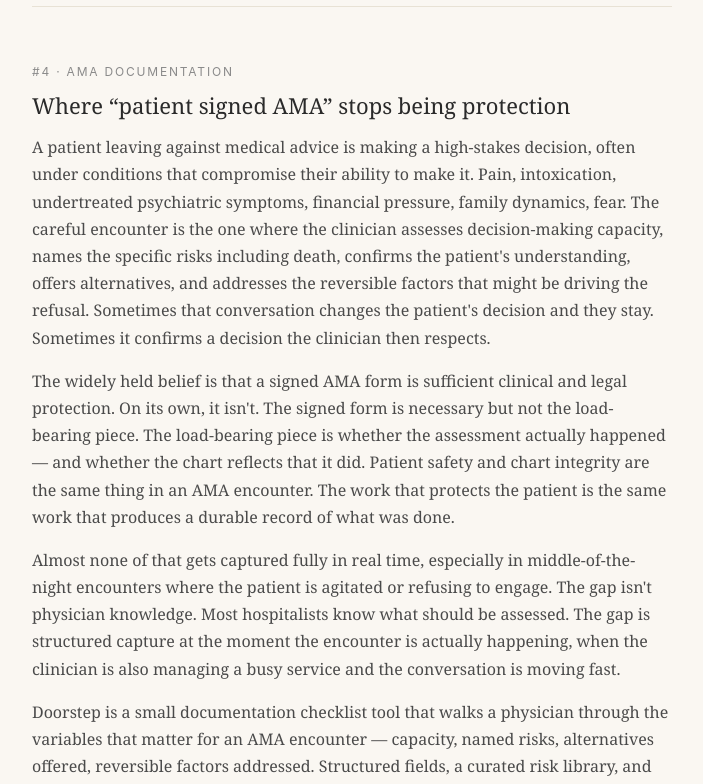
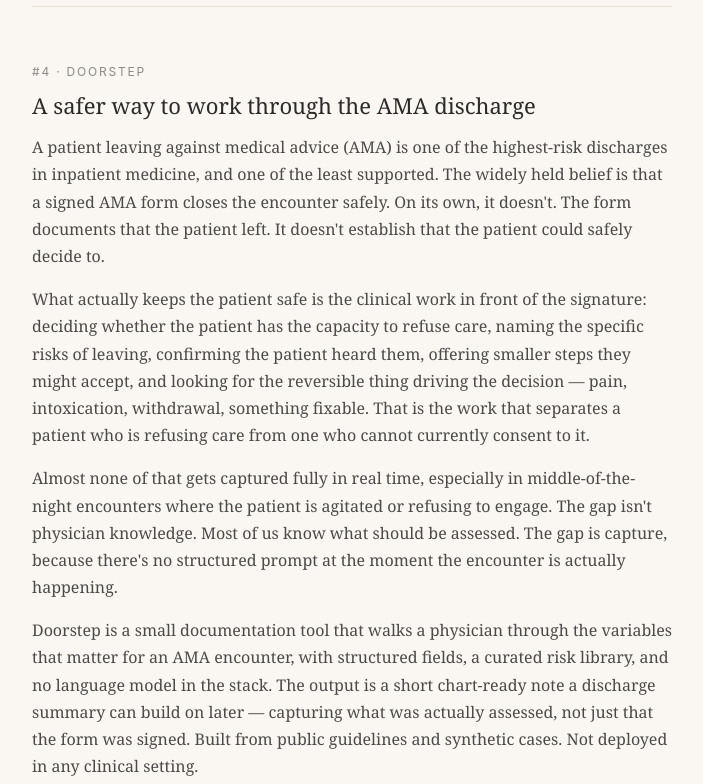
Before and after one commit to RAhroonAI/floviken-site, a Next.js app: page / in a window 1280 px wide. Shown: the part 3140-3924 px from the top of the page, without its empty margins (288-991 px from the left). Built offline with nearby package versions, Linux system fonts and the light colour scheme.

Commit message:
Update Doorstep section: patient safety frame, codename in title

```diff
--- a/src/app/page.js
+++ b/src/app/page.js
@@ -345,7 +345,7 @@
           </p>
         </div>
 
-        {/* #4 AMA Documentation */}
+        {/* #4 Doorstep */}
         <div style={{
           borderBottom: '1px solid #e8e2d5',
           padding: '2rem 0',
@@ -359,7 +359,7 @@
             textTransform: 'uppercase',
             margin: '0 0 0.5rem 0',
           }}>
-            #4 &middot; AMA Documentation
+            #4 &middot; Doorstep
           </p>
           <h2 style={{
             fontFamily: '"Georgia", serif',
@@ -369,7 +369,7 @@
             marginBottom: '0.75rem',
             marginTop: 0,
           }}>
-            Where &ldquo;patient signed AMA&rdquo; stops being protection
+            A safer way to work through the AMA discharge
           </h2>
           <p style={{
             fontFamily: '"Georgia", serif',
@@ -379,7 +379,7 @@
             marginBottom: '1rem',
             marginTop: 0,
           }}>
-            A patient leaving against medical advice is making a high-stakes decision, often under conditions that compromise their ability to make it. Pain, intoxication, undertreated psychiatric symptoms, financial pressure, family dynamics, fear. The careful encounter is the one where the clinician assesses decision-making capacity, names the specific risks including death, confirms the patient&apos;s understanding, offers alternatives, and addresses the reversible factors that might be driving the refusal. Sometimes that conversation changes the patient&apos;s decision and they stay. Sometimes it confirms a decision the clinician then respects.
+            A patient leaving against medical advice (AMA) is one of the highest-risk discharges in inpatient medicine, and one of the least supported. The widely held belief is that a signed AMA form closes the encounter safely. On its own, it doesn&apos;t. The form documents that the patient left. It doesn&apos;t establish that the patient could safely decide to.
           </p>
           <p style={{
             fontFamily: '"Georgia", serif',
@@ -389,7 +389,7 @@
             marginBottom: '1rem',
             marginTop: 0,
           }}>
-            The widely held belief is that a signed AMA form is sufficient clinical and legal protection. On its own, it isn&apos;t. The signed form is necessary but not the load-bearing piece. The load-bearing piece is whether the assessment actually happened &mdash; and whether the chart reflects that it did. Patient safety and chart integrity are the same thing in an AMA encounter. The work that protects the patient is the same work that produces a durable record of what was done.
+            What actually keeps the patient safe is the clinical work in front of the signature: deciding whether the patient has the capacity to refuse care, naming the specific risks of leaving, confirming the patient heard them, offering smaller steps they might accept, and looking for the reversible thing driving the decision &mdash; pain, intoxication, withdrawal, something fixable. That is the work that separates a patient who is refusing care from one who cannot currently consent to it.
           </p>
           <p style={{
             fontFamily: '"Georgia", serif',
@@ -399,7 +399,7 @@
             marginBottom: '1rem',
             marginTop: 0,
           }}>
-            Almost none of that gets captured fully in real time, especially in middle-of-the-night encounters where the patient is agitated or refusing to engage. The gap isn&apos;t physician knowledge. Most hospitalists know what should be assessed. The gap is structured capture at the moment the encounter is actually happening, when the clinician is also managing a busy service and the conversation is moving fast.
+            Almost none of that gets captured fully in real time, especially in middle-of-the-night encounters where the patient is agitated or refusing to engage. The gap isn&apos;t physician knowledge. Most of us know what should be assessed. The gap is capture, because there&apos;s no structured prompt at the moment the encounter is actually happening.
           </p>
           <p style={{
             fontFamily: '"Georgia", serif',
@@ -409,7 +409,7 @@
             marginBottom: '1.25rem',
             marginTop: 0,
           }}>
-            Doorstep is a small documentation checklist tool that walks a physician through the variables that matter for an AMA encounter &mdash; capacity, named risks, alternatives offered, reversible factors addressed. Structured fields, a curated risk library, and no language model in the stack. The output is a chart-ready note that reflects what was actually assessed, not just that the form was signed.
+            Doorstep is a small documentation tool that walks a physician through the variables that matter for an AMA encounter, with structured fields, a curated risk library, and no language model in the stack. The output is a short chart-ready note a discharge summary can build on later &mdash; capturing what was actually assessed, not just that the form was signed. Built from public guidelines and synthetic cases. Not deployed in any clinical setting.
           </p>
           <a href="https://doorstep.floviken.se" target="_blank" rel="noopener noreferrer" style={{
             fontFamily: '"Inter", -apple-system, sans-serif',
@@ -429,7 +429,7 @@
             marginTop: '0.75rem',
             marginBottom: 0,
           }}>
-            The signed form proves the patient signed something. The structured note proves the clinician did the work. Built from public guidelines and synthetic cases. Not deployed in any clinical setting. Demonstration only. Live at doorstep.floviken.se.
+            Demonstration only. Live at doorstep.floviken.se.
           </p>
         </div>
 
```
